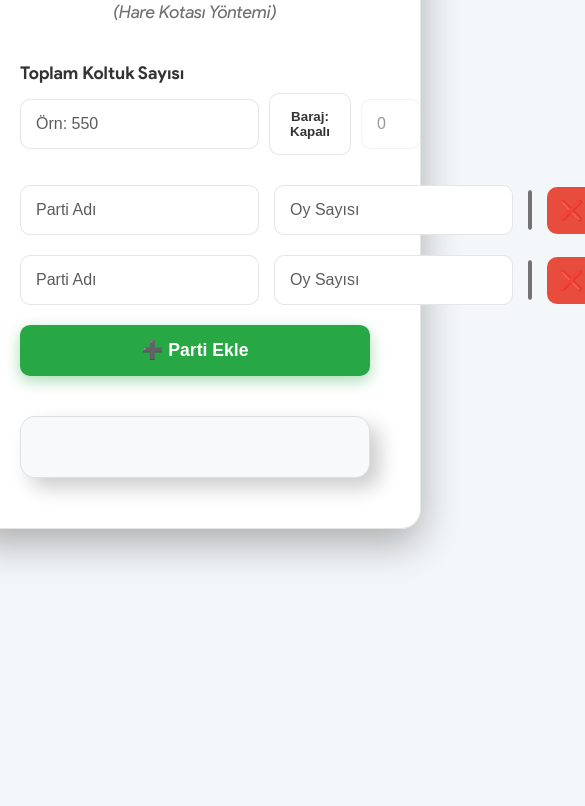
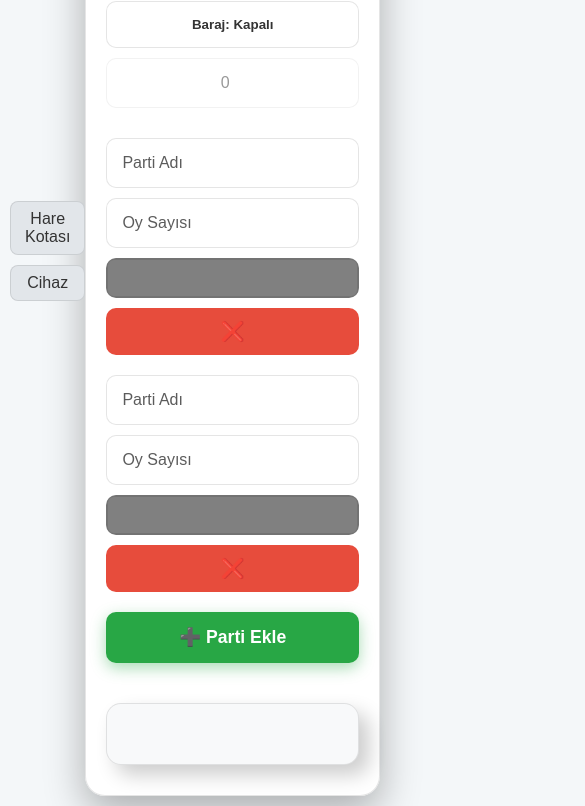
Before and after one commit to TriQue06/koltuk-hesap, a plain HTML site: page index.html in a window 390 px wide. Shown: the part 285-1091 px from the top of the page, 585 px wide, since content can reach past the window. Before the commit the page ends 884 px from the top, so only its background shows below. Drawn offline with Linux system fonts and the light colour scheme.

Commit message:
Update index.html

```diff
--- a/index.html
+++ b/index.html
@@ -2,8 +2,14 @@
 <html lang="en">
 <head>
   <meta charset="UTF-8">
+  <meta name="viewport" content="width=device-width, initial-scale=1.0">
   <title>✨ Koltuk Hesaplayıcı ✨</title>
   <style>
+    /*
+      Font İçe Aktarma:
+      Google'ın resmi renklerine yakın bir font olan Product Sans'ı içe aktardık.
+      Bu fontlar, koltuk-hesaplayıcı/font/ klasöründen yüklenir.
+    */
     @font-face {
       font-family: 'Product Sans';
       src: url('font/ProductSans-Regular.ttf') format('truetype');
@@ -210,8 +216,8 @@
     }
 
     .threshold-input {
-        width: 60px;
-        padding: 8px;
+        width: 80px; /* Genişletilmiş */
+        padding: 15px;
         font-size: 1em;
         box-sizing: border-box;
     }
@@ -225,6 +231,7 @@
       font-weight: 600;
       cursor: pointer;
       transition: background-color 0.3s, border-color 0.3s;
+      width: 140px; /* Sabit genişlik eklendi */
     }
 
     .threshold-button.active {
@@ -501,6 +508,65 @@
       font-size: 0.9em;
       margin-top: 20px;
     }
+
+    /* Mobil uyumluluk için Media Query */
+    @media (max-width: 768px) {
+        body {
+            padding: 10px;
+        }
+
+        .container {
+            padding: 30px 20px;
+        }
+
+        h1 {
+            font-size: 2em;
+        }
+
+        .subtitle {
+            font-size: 1em;
+            margin-bottom: 20px;
+        }
+
+        .top-controls {
+            position: static;
+            justify-content: center;
+            margin-bottom: 20px;
+            flex-direction: column;
+            align-items: center;
+        }
+
+        .top-controls button {
+            width: 100%;
+        }
+
+        .seats-threshold-group {
+            flex-direction: column;
+            align-items: stretch;
+        }
+
+        .threshold-control {
+            flex-direction: column;
+            align-items: stretch;
+            gap: 10px;
+        }
+
+        .threshold-button, .threshold-input {
+            width: 100%;
+            text-align: center;
+        }
+
+        .party-entry {
+            flex-direction: column;
+            align-items: stretch;
+            gap: 10px;
+        }
+
+        .party-entry input, .party-entry button {
+            width: 100%;
+            box-sizing: border-box;
+        }
+    }
   </style>
 </head>
 <body>
@@ -516,7 +582,7 @@
         <div class="input-group">
             <label for="totalSeats">Toplam Koltuk Sayısı</label>
             <div class="seats-threshold-group">
-              <input type="text" id="totalSeats" placeholder="Örn: 550" value="">
+              <input type="text" id="totalSeats" placeholder="Örn: 600" value="">
               <div class="threshold-control">
                   <button id="thresholdButton" class="threshold-button">Baraj: Kapalı</button>
                   <input type="number" id="thresholdInput" class="threshold-input" placeholder="%" min="0" max="100" value="0">
@@ -536,7 +602,7 @@
         let currentThemeIndex = 0;
         const themeButton = document.getElementById('themeButton');
 
-        const methods = ['Hare Kotası', 'D\'Hondt', 'Sainte-Laguë'];
+        const methods = ['Hare Kotası', 'D\'Hondt', 'Sainte-Laguë', 'Küçük Parti Destekleme'];
         let currentMethodIndex = 0;
         const methodButton = document.getElementById('methodButton');
         const methodSubtitle = document.getElementById('methodSubtitle');
@@ -613,6 +679,8 @@
                 finalResults = calculateDhondt(eligibleParties, seats);
             } else if (currentMethod === 'Sainte-Laguë') {
                 finalResults = calculateSainteLague(eligibleParties, seats);
+            } else if (currentMethod === 'Küçük Parti Destekleme') {
+                finalResults = calculateSmallPartySupport(eligibleParties, seats);
             }
 
             // Sonuçları ekrana basma
@@ -703,6 +771,26 @@
             return results;
         }
 
+        // YENİ: Küçük Parti Destekleme Yöntemi
+        function calculateSmallPartySupport(parties, seats) {
+            const smallPartyThreshold = 15; // %15'in altı küçük parti kabul ediliyor
+
+            // Partilerin oy oranını hesapla
+            const totalVotes = parties.reduce((sum, p) => sum + p.votes, 0);
+
+            // Oyları küçük partiler için ayarla
+            const adjustedParties = parties.map(p => {
+                const percentage = (p.votes / totalVotes) * 100;
+                const adjustedVotes = percentage < smallPartyThreshold ? p.votes * 1.5 : p.votes;
+                return { ...p, votes: adjustedVotes };
+            });
+
+            // Ayarlanmış oylarla D'Hondt hesaplaması yap
+            const results = calculateDhondt(adjustedParties, seats);
+
+            return results;
+        }
+
         // Tema değiştirme fonksiyonu
         function applyTheme(theme) {
             document.body.className = '';
```
